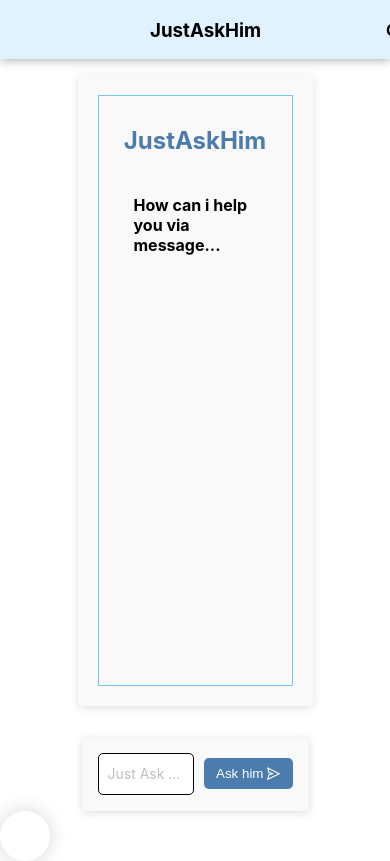
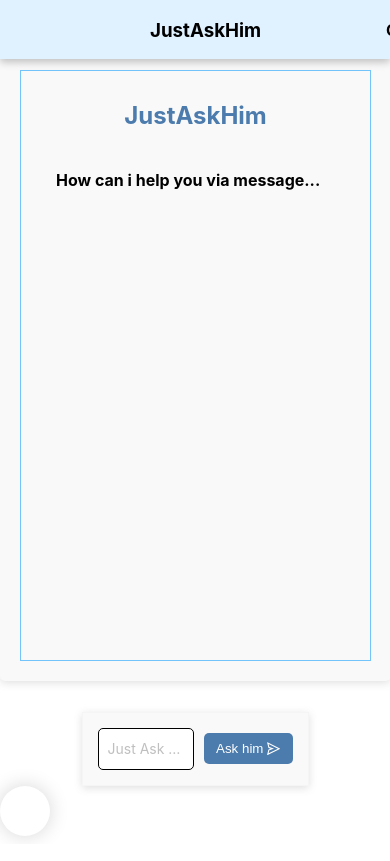
Before and after one commit to varunp789/BibleGpt, a React (Create React App) app: page / in a window 390 px wide. Built offline with nearby package versions, Linux system fonts and the light colour scheme.

Commit message:
all done with comments

```diff
--- a/package.json
+++ b/package.json
@@ -17,7 +17,9 @@
     "react-router-dom": "^6.14.2",
     "react-scripts": "5.0.1",
     "react-toastify": "^9.1.3",
+    "react-typewriter-effect": "^1.1.0",
     "sweetalert2": "^11.7.22",
+    "typewriter-effect": "^2.20.1",
     "web-vitals": "^2.1.4"
   },
   "scripts": {
--- a/src/components/Input/Input.js
+++ b/src/components/Input/Input.js
@@ -6,6 +6,7 @@ import { Button, message, Popconfirm, Skeleton } from "antd";
 import { v4 as uuidv4 } from "uuid";
 import { Input } from "antd";
 import { Col, Row } from "antd";
+import { BsArrowUpRight } from "react-icons/bs";
 
 function App() {
   const [chatHistory, setChatHistory] = useState([]);
@@ -15,20 +16,23 @@ function App() {
   const [generatedUuid, setGeneratedUuid] = useState("");
   const [suggestions, setSuggestions] = useState([]);
 
+  /// FOR PROMPT SUGGETIONS
   const predefinedSuggestions = [
-    "How do scholars approach interpreting prophetic passages in the Bible ?",
+    "How bible helpfull to every people ?",
     "What does the Bible say about helping the poor and needy ? ",
     "How does truth and karma works? ",
+    "How bible helpfull to every people ?",
   ];
   const generateSuggestions = (input) => {
     const filteredSuggestions = predefinedSuggestions.filter((question) =>
       question.toLowerCase().includes(input.toLowerCase())
     );
-    // Limit the number of suggestions to 3
+
     const limitedSuggestions = filteredSuggestions.slice(0, 3);
     setSuggestions(limitedSuggestions);
   };
 
+  /// FOR GENERATE CHAT UUID AND STORE IT
   useEffect(() => {
     const storedChatHistory = localStorage.getItem("chatHistory");
     if (storedChatHistory) {
@@ -40,7 +44,7 @@ function App() {
     } else {
       const newUuid = uuidv4();
       setGeneratedUuid(newUuid);
-      localStorage.setItem("generatedUuid", newUuid); // Store the UUID in local storage
+      localStorage.setItem("generatedUuid", newUuid);
     }
   }, []);
 
@@ -48,6 +52,7 @@ function App() {
     localStorage.setItem("chatHistory", JSON.stringify(chatHistory));
   }, [chatHistory]);
 
+  /// FOR SEND USERS PROMPTS TO BACK-END\
   const fetchData = async () => {
     setIsFetching(true);
 
@@ -124,7 +129,8 @@ function App() {
                 <div className="ab">
                   <div className="response">
                     <pre className="ans">
-                      <FaCross /> {secondPart}
+                      <FaCross />
+                      {secondPart}
                     </pre>
                   </div>
                 </div>
@@ -144,7 +150,7 @@ function App() {
                 setSuggestions([]); // Clear suggestions when a suggestion is clicked
               }}
               className="suggestion-card">
-              {suggestion}
+              {suggestion} <BsArrowUpRight />
             </div>
           </Col>
         ))}
--- a/src/components/Input/input.css
+++ b/src/components/Input/input.css
@@ -44,6 +44,7 @@
   border-radius: 10px;
 }
 .messages::-webkit-scrollbar-thumb {
+  overflow-anchor: none;
   background: #4c7bad;
   border-radius: 10px;
 }
@@ -230,8 +231,22 @@ h5 {
 }
 .suggestion-card {
   height: 70% !important;
-  border: 1px solid rgb(114, 196, 250);
+  /* border: 1px solid rgb(114, 196, 250); */
+  /* box-shadow: rgba(0, 0, 0, 0.24) 0px 3px 8px; */
+
   padding: 4px 4px 4px 4px;
   border-radius: 10px;
   justify-content: center;
 }
+
+@media (max-width: 768px) {
+  .chat-container {
+    width: 90%; /* Adjust the width for smaller screens */
+    margin-top: 50px; /* Adjust the margin for smaller screens */
+  }
+
+  .scroll-to-bottom {
+    bottom: 10px; /* Adjust the position for smaller screens */
+    right: 10px; /* Adjust the position for smaller screens */
+  }
+}
--- a/src/components/Login/Register.js
+++ b/src/components/Login/Register.js
@@ -10,6 +10,9 @@ const App = () => {
   const [addEmail, setAddemail] = useState("");
   const [addCheckPassword, setAddcheckpassword] = useState("");
   const navigate = useNavigate()
+
+  /// FOR ADMIN REGISTRATION
+
   const onFinish = async (values) => {
     const API = `${process.env.REACT_APP_URL}/admin/register`;
     const reqData = {
```
Also changed, not shown: src/components/Admin/AdminChat.js (+12 -14 lines), 1 other file (tests, documents, lock files or other folders).
